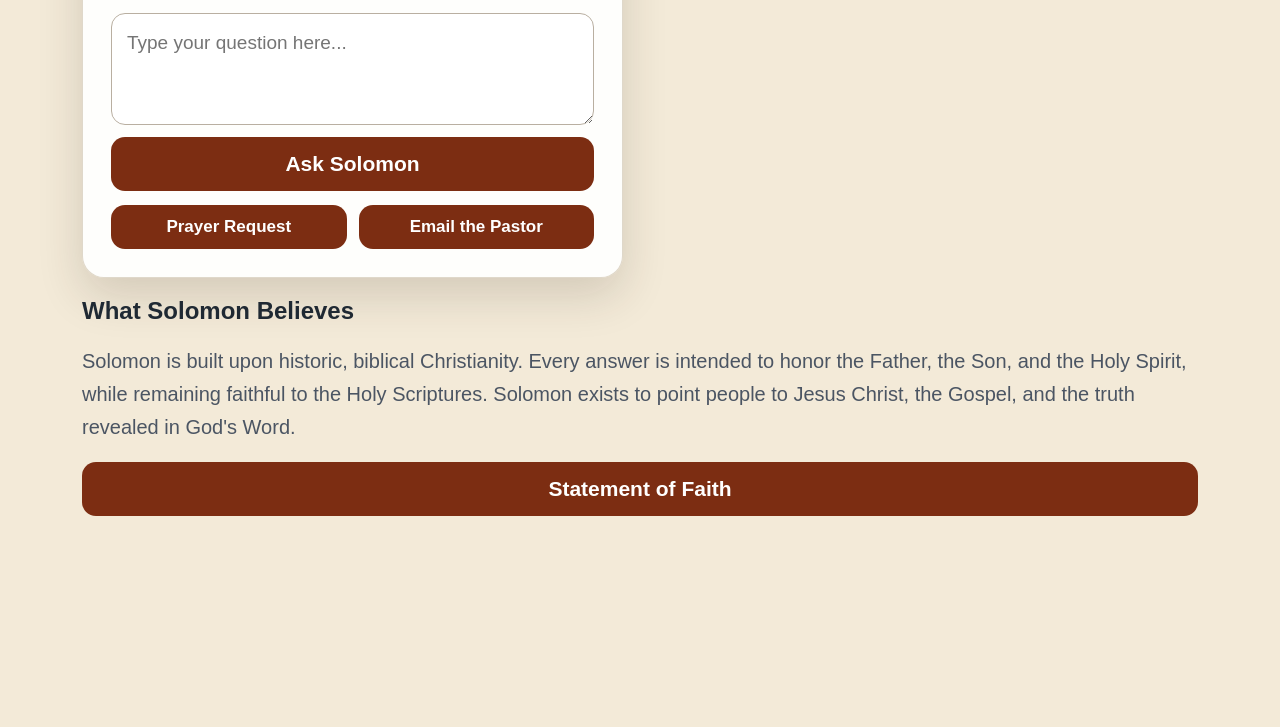
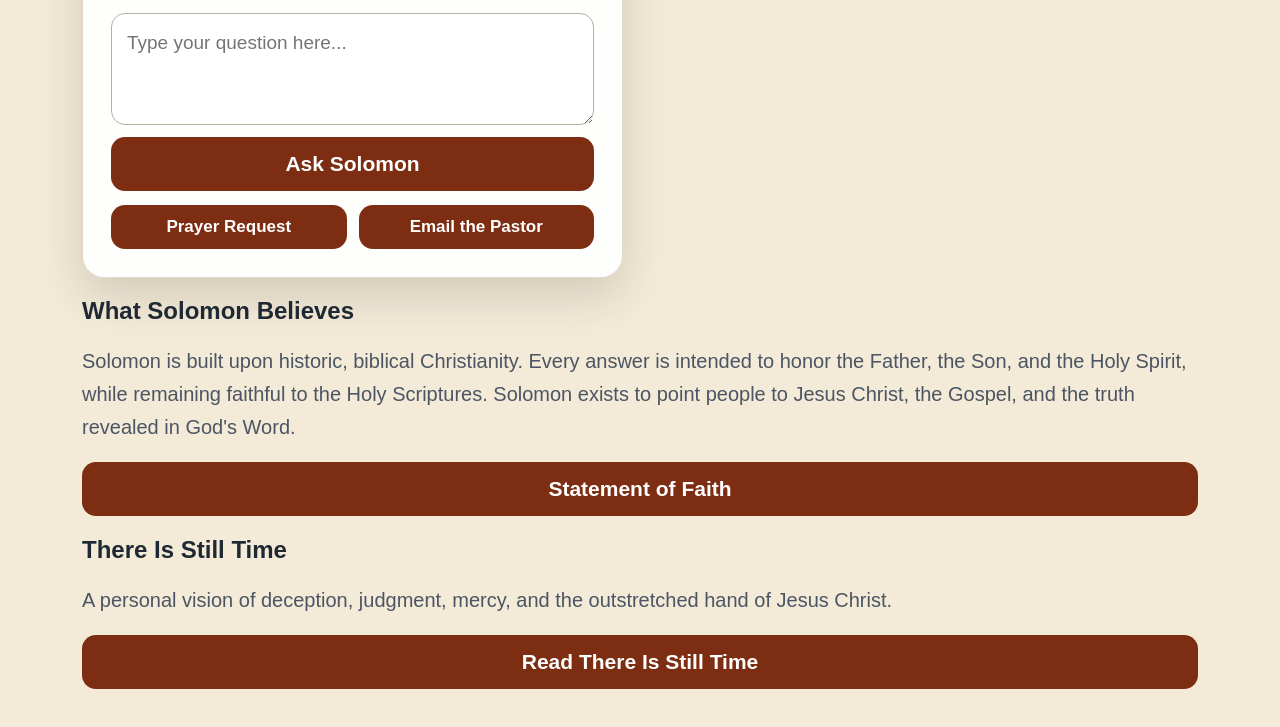
Before and after one commit to Solomonforjesus/solomon-2, a plain HTML site: page index.html in a window 1280 px wide. Shown: the part 1282-2009 px from the top of the page. Before the commit the page ends 1846 px from the top, so only its background shows below. Drawn offline with Linux system fonts and the light colour scheme.

Commit message:
Add There Is Still Time content card

```diff
--- a/index.html
+++ b/index.html
@@ -361,7 +361,18 @@ button {
       Solomon exists to point people to Jesus Christ, the Gospel, and the truth revealed in God's Word.
     </p>
     <button type="button" class="content-button" onclick="openFaithStatement()">Statement of Faith</button>
+  </div>
+</section>
 
+<section class="content-section">
+  <div class="content-card">
+    <h2>There Is Still Time</h2>
+    <p>
+      A personal vision of deception, judgment, mercy, and the outstretched hand of Jesus Christ.
+    </p>
+    <button type="button" class="content-button">
+      Read There Is Still Time
+    </button>
   </div>
 </section>
   </div>
```
Lines whose indentation alone changed are shown as unchanged.
